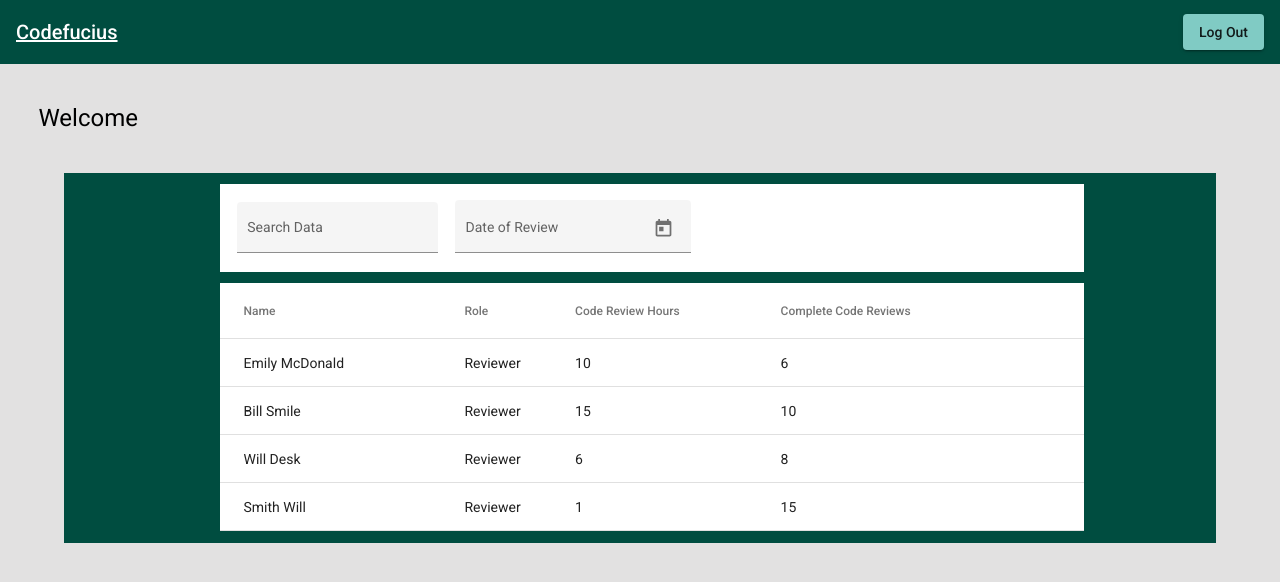
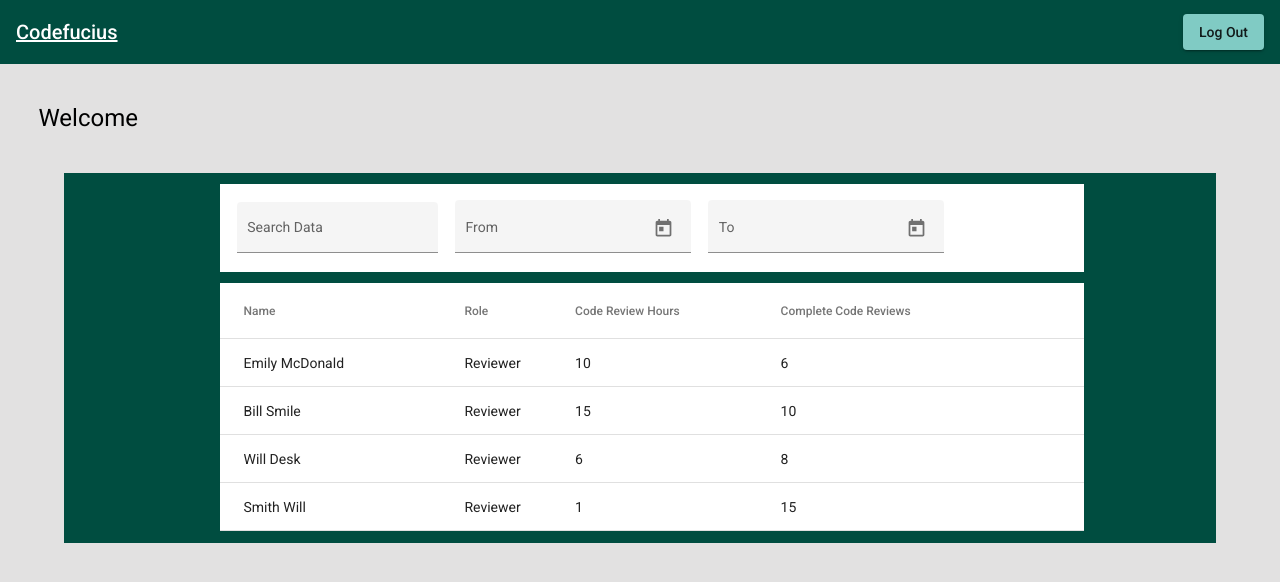
Before and after one commit to Capstone-Codefucius/codefucius-ui, an Angular app: page /manager in a window 1280 px wide. Shown: the top 582 px of the page. Built offline with nearby package versions, Linux system fonts and the light colour scheme.

Commit message:
added timeframe inputs to manager page, might need error handling for invalid dates

```diff
--- a/src/app/manager/manager.component.html
+++ b/src/app/manager/manager.component.html
@@ -8,12 +8,21 @@
       <input matInput (keyup)="applyFilter($event)" placeholder="Ex. John Smith">
     </mat-form-field>
 
-    <mat-form-field id="reviewDateSelector" appearance="fill">
-      <mat-label>Date of Review</mat-label>
-      <input matInput name="review-date" [(ngModel)]="reviewDate" [matDatepicker]="datePicker" class="field"
+    <mat-form-field id="reviewDateFrom" appearance="fill">
+      <mat-label>From</mat-label>
+      <input matInput name="review-date-from" [(ngModel)]="reviewDateFrom" [matDatepicker]="datePickerTo" class="field"
         maxlength="30" type="text" placeholder="MM/DD/YYYY">
-      <mat-datepicker-toggle matSuffix [for]="datePicker"></mat-datepicker-toggle>
-      <mat-datepicker #datePicker></mat-datepicker>
+      <mat-datepicker-toggle matSuffix [for]="datePickerTo"></mat-datepicker-toggle>
+      <mat-datepicker #datePickerTo></mat-datepicker>
+    </mat-form-field>
+
+    <mat-form-field id="reviewDateTo" appearance="fill">
+      <mat-label>To</mat-label>
+      <input matInput name="review-date-to" [(ngModel)]="reviewDateTo" [ngModelOptions]="{standalone: true}"
+        [matDatepicker]="datePickerFrom"
+        class="field" maxlength="30" type="text" placeholder="MM/DD/YYYY">
+      <mat-datepicker-toggle matSuffix [for]="datePickerFrom"></mat-datepicker-toggle>
+      <mat-datepicker #datePickerFrom></mat-datepicker>
     </mat-form-field>
   </div>
 
--- a/src/app/manager/manager.component.scss
+++ b/src/app/manager/manager.component.scss
@@ -11,7 +11,12 @@
     margin-left: 2%;
 }
 
-#reviewDateSelector {
+#reviewDateTo {
+    position: relative;
+    margin-left: 2%;
+}
+
+#reviewDateFrom {
     position: relative;
     margin-left: 2%;
 }
--- a/src/app/manager/manager.component.ts
+++ b/src/app/manager/manager.component.ts
@@ -1,5 +1,6 @@
 import { Component, OnInit } from '@angular/core';
 import { MatTableDataSource } from '@angular/material/table';
+
 
 export interface ManagerTable {
   name: string;
@@ -29,7 +30,8 @@ export class ManagerComponent implements OnInit {
     this.dataSource.filter = filterValue.trim().toLowerCase();
   }
 
-  reviewDate: Date;
+  reviewDateTo: Date;
+  reviewDateFrom: Date;
 
   constructor() { }
 
```
